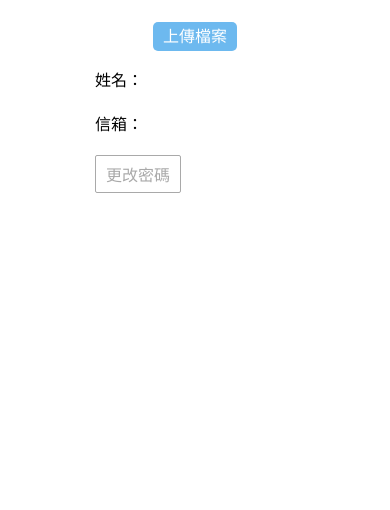
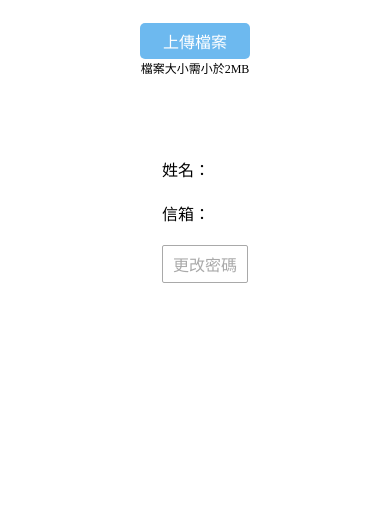
Before and after one commit to dauren0260/msgBoard, a PHP site: page /memberCenter.php in a window 390 px wide. Shown: the part 334-844 px from the top of the page. Run offline with PHP 8.4, Linux system fonts and the light colour scheme; the visitor is signed in with stand-in values (Sample User, id 1); data that the repository does not hold is empty; some libraries are stand-ins or nearby versions.

Commit message:
code review

```diff
--- a/api/deleteData.php
+++ b/api/deleteData.php
@@ -4,6 +4,7 @@ require_once("memberInfo.php");
 
 $resArray = array();
 if($_SERVER["REQUEST_METHOD"]=="POST" && !empty($_POST)){
+
 
         $sqlSelect = "SELECT commentNo, comment
                         FROM message
--- a/api/loginCheck.php
+++ b/api/loginCheck.php
@@ -12,6 +12,7 @@ $stmt = $dbLink->prepare($sql);
 $stmt->bind_param("s", $email);
 
 if($stmt->execute()){
+    // $id、$memEmail 沒有用到
     $stmt->bind_result($id ,$memEmail, $hashPassword);
     $stmt->fetch();
 
--- a/api/registerMember.php
+++ b/api/registerMember.php
@@ -7,6 +7,7 @@ $filterEmail = filter_var($email,FILTER_SANITIZE_EMAIL);
 if (filter_var($filterEmail,FILTER_VALIDATE_EMAIL)){
     $email = filter_var($filterEmail,FILTER_VALIDATE_EMAIL);
 } else {
+    // 調整
     $email = false;
 }
 
--- a/api/updateAvatar.php
+++ b/api/updateAvatar.php
@@ -16,6 +16,7 @@ switch ($_FILES["avatarImg"]["error"]) {
             mkdir($dir);
         }
 
+        // 兩個人上傳同個檔名的圖片，會覆蓋掉
         $from = $_FILES["avatarImg"]["tmp_name"];
         $avatarImg = $_FILES["avatarImg"]["name"];
         $to = "{$dir}/{$avatarImg}";
@@ -33,10 +34,6 @@ switch ($_FILES["avatarImg"]["error"]) {
         $msg["uploadStatus"] = "上傳的檔案過大，不得超過". ini_get("upload_max_filesize") . "<br/>";
         echo json_encode($msg);
         break;
-    // case UPLOAD_ERR_FROM_SIZE:
-    //     $msg["uploadStatus"] = "上傳的檔案過大，不得超過". $_POST["MAX_FILE_SIZE"] . "<br/>";
-    //     echo json_encode($msg);
-    //     break;
     case UPLOAD_ERR_PARTIAL:
         $msg["uploadStatus"] = "上傳檔案不完整";
         echo json_encode($msg);
--- a/assets/css/memberCenter.css
+++ b/assets/css/memberCenter.css
@@ -6,8 +6,6 @@
 .memberCenter .uploadArea .btnWarning{
     padding: 5px;
     font-size: 12px;
-    position: relative;
-    left: 90px;
 }
 
 .memberCenter .avatar img{
@@ -17,21 +15,34 @@
 
 .memberCenter .uploadArea img{
     width: 150px;
+    display: block;
 }
 
 .memberCenter .container{
-    width: 200px;
-    margin: 0 auto;
+    /* width: 200px;
+    margin: 0 auto; */
+    display: flex;
+    justify-content: center;
+    align-items: flex-start;
 }
 
 .memberCenter .container div{
-    margin: 20px 0 ;
+    margin: 20px;
 }
+
+.showChangePsw{
+    margin-left: 20px;
+}
+
 .showChangePsw.hide{
     display: none;
 }
 .changePsw{
     padding: 20px 0;
+}
+
+[type="password"],[type="text"]{
+    display: block;
 }
 
 .changePsw.hide{
@@ -40,9 +51,15 @@
 .changePsw input{
     margin: 10px 0;
 }
-
+.memberCenter .changePsw div{
+    margin: 0;
+}
 .hide{
     display: none;
+}
+
+.fileInputArea span{
+    font-size: 12px;
 }
 
 [for="fileTag"] {
@@ -51,6 +68,7 @@
     color: white;
     border-radius: 5px;
     cursor: pointer;
+    display: block;
 }
 
 #fileTag {
@@ -59,4 +77,22 @@
 
 .uploadArea{
     text-align: center;
+    border: 1px dotted;
+    padding: 20px;
 }
+
+.memberCenter .fa-regular{
+    position: relative;
+    left: 85%;
+    top: -29px;
+    color: #6DB9EF;
+    cursor: pointer;
+}
+
+@media screen and (max-width: 768px){
+    .memberCenter .container{
+        flex-direction: column;
+        align-items: center;
+    }
+
+}
--- a/assets/css/message.css
+++ b/assets/css/message.css
@@ -236,9 +236,14 @@ pre{
 }
 
 @media screen and (max-width: 768px){
+    .msgContainer .avatar{
+        text-align: justify;
+    }
+
 
     .textArea{
         width: 350px;
+        margin-top: 10px;
     }
 
     .msgContainer textarea {
--- a/header.php
+++ b/header.php
@@ -11,7 +11,7 @@ echo    "<div class='logo'>
 
 
 echo    "<script>
-            logOutBtn.addEventListener('click',logOut,false)
+            logOutBtn.addEventListener('click',logOut,false);
             function logOut(){
                 axios('api/logOut.php').then(()=> window.location='index.php')
             }
--- a/index.php
+++ b/index.php
@@ -41,7 +41,7 @@
         });
 
         window.onload = function(){
-            document.querySelector(".email").focus()
+            document.querySelector(".email").focus();
         }
     </script>
 </body>
--- a/memberCenter.php
+++ b/memberCenter.php
@@ -1,6 +1,6 @@
 <?php
 require_once("api/connectDB.php");
-require_once("api/memberInfo.php");
+require_once("api/memberInfo.php");  //相對路徑
 ?>
 
 <!DOCTYPE html>
@@ -9,6 +9,7 @@ require_once("api/memberInfo.php");
 <head>
     <meta charset="UTF-8">
     <meta name="viewport" content="width=device-width, initial-scale=1.0">
+    <script src="https://kit.fontawesome.com/d36fc6fed2.js" crossorigin="anonymous"></script>
     <script src="https://cdnjs.cloudflare.com/ajax/libs/axios/1.6.2/axios.min.js"
         integrity="sha512-b94Z6431JyXY14iSXwgzeZurHHRNkLt9d6bAHt7BZT38eqV+GyngIi/tVye4jBKPYQ2lBdRs0glww4fmpuLRwA=="
         crossorigin="anonymous" referrerpolicy="no-referrer"></script>
@@ -26,8 +27,8 @@ require_once("api/memberInfo.php");
             <img src="./assets/img/member/<?php echo $memAvatar?>" alt="avatar" id="showAvatar">
             <div class="fileInputArea">
                 <label for="fileTag">上傳檔案</label>
+                <span>檔案大小需小於2MB</span>
                 <input type="file" name="avatarImg" id="fileTag" />
-            </div>
             </div>
             <div class="uploadArea hide">
                 預覽圖片
@@ -37,14 +38,20 @@ require_once("api/memberInfo.php");
                     <button class="btn btnPrimary" id="uploadImg">上傳</button>
                 </div>
             </div>
+        </div>
+        <div class="infoArea">
             <div>姓名：<?php echo $memName?></div>
             <div>信箱：<?php echo $memEmail?></div>
             <button class="btn btnSecondary showChangePsw" id="showChangePsw">更改密碼</button>
             <div class="changePsw hide" id="changeArea">
-            請輸入舊密碼：<input type="password" name="oldPsw" id="oldPsw" required minlength="8" autocomplete="off"><br />
-            請輸入新密碼：<input type="password" name="newPsw" id="newPsw" required minlength="8" autocomplete="off">
+                請輸入舊密碼：<input type="password" name="oldPsw" id="oldPsw" required minlength="8" autocomplete="off"><i class="fa-regular fa-eye"></i>
+                <br />
+                請輸入新密碼：<input type="password" name="newPsw" id="newPsw" required minlength="8" autocomplete="off"><i class="fa-regular fa-eye"></i>
+                <div>
                     <button class="btn btnPrimary" id="sendBtn">送出</button>
                     <button class="btn btnSecondary" id="cancelBtn">取消</button>
+                </div>
+            </div>
         </div>
     </div>
 
@@ -52,7 +59,7 @@ require_once("api/memberInfo.php");
     <script>
     uploadImg.addEventListener("click",function(){
         let sendData = new FormData();
-        sendData.append("avatarImg",fileUploader.files[0])
+        sendData.append("avatarImg",fileUploader.files[0]);
 
         axios.post('api/updateAvatar.php', sendData)
         .then( (res) => {
@@ -73,16 +80,16 @@ require_once("api/memberInfo.php");
     cancelBtn.addEventListener("click", function() {
         changeArea.classList.toggle("hide");
         showChangePsw.classList.toggle("hide");
-    }, false)
+    }, false);
 
 
     sendBtn.addEventListener("click",function(){
             // 密碼8碼，且有英數字
-            let strReg =/^(?=.*[a-z])(?=.*[A-Z])(?=.*\d)[a-zA-Z\d]{8,}$/; //
+            let strReg =/^(?=.*[a-z])(?=.*[A-Z])(?=.*\d)[a-zA-Z\d]{8,}$/;
             let val = newPsw.value;
 
             if(!strReg.test(val)){
-                alert("密碼長度至少8碼，一個大寫字母，與其他英數字");
+                alert("密碼長度至少8碼，包含一個大寫字母，與其他英數字");
                 newPsw.value = '';
                 newPsw.focus();
 
@@ -111,6 +118,20 @@ require_once("api/memberInfo.php");
                 })
         }
     }, false)
+
+    let eyeIcons = document.querySelectorAll(".fa-regular");
+    for (let i = 0; i < eyeIcons.length; i++) {
+        eyeIcons[i].addEventListener("click",function(){
+            if(this.previousSibling.type == "password"){
+                this.previousSibling.type = "text";
+            }else{
+                this.previousSibling.type = "password";
+            }
+            this.classList.toggle("fa-eye");
+            this.classList.toggle("fa-eye-slash");
+
+        },false)
+    }
     </script>
 </body>
 
--- a/src/photoPreview.js
+++ b/src/photoPreview.js
@@ -14,14 +14,7 @@ const removeHandler = () => {
     window.URL.revokeObjectURL(urlResult)
 };
 
-/** 將 input 預設的 bytes 轉為 MB */
-const bytesToMegaBytes = (bytes, digits) => {
-    return digits ?
-        (bytes / (1024 * 1024)).toFixed(digits) :
-        bytes / (1024 * 1024);
-};
-
-/** 檢查是否為 100 MB 以下 */
+/** 檢查是否為 2 MB 以下 */
 const isSizeOk = (size) => {
     console.log(size);
     return (size<2) ? true: false;
@@ -53,23 +46,17 @@ const checkMediaIsOk = ({size,fileName}) => {
     };
 };
 
-const getFileExtension = (name) => {
-    const imgFileReg = /\.(jpe?g|png)$/i;
-    return imgFileReg.test(name) ? "img" : false;
-};
 
 const previewHandler = (file) => {
     const reader = new FileReader();
-    const fileExtension = getFileExtension(file.name);
 
-    if (fileExtension) {
+    if (isFileExtensionOk(file.name)) {
         // 把 file 變成 DataURL，轉換完畢就會叫用 load 事件
         reader.readAsDataURL(file);
     }
 
     // File 讀取完畢就會觸發 load 事件
     reader.addEventListener("load", (event) => {
-        // 檢查副檔名
 
         // 讀取到的file資料轉成的URL存在FileReader.result中
         const {result} = event.target;
@@ -86,8 +73,8 @@ fileUploader.addEventListener("change", (event) => {
     const [file] = event.target.files;
     const {size,name} = file;
 
-    // 將 bytes 轉成 MegaBytes
-    const mediaMegaBytes = bytesToMegaBytes(size, 2);
+    // 將 input 預設的 bytes 轉為 MB
+    const mediaMegaBytes = (size / (1024 * 1024)).toFixed(2);
 
     /** STEP 2: 檢查上傳的檔案是否符合規定 */
     const { isFileValid, errorMessage } = checkMediaIsOk({
--- a/update.php
+++ b/update.php
@@ -10,13 +10,13 @@ if(isset($_GET["search"])){
 }else{
     $searchText = "";
 }
-
+// join
 $sql = "SELECT  m.commentNo, m.comment, m.commentTime,
                 b.id, b.memName, b.memAvatar
         FROM message AS m
         LEFT JOIN member AS b
         ON (m.memberId = b.id)
-        WHERE m.commentNo = ?";
+        WHERE m.commentNo = ? ";
 
 $stmt = $dbLink->prepare($sql);
 $stmt->bind_param("i", $_GET["commentNo"]);
@@ -47,6 +47,7 @@ if($memberId != $id){
                     <div class="username"><?php echo $name; ?></div>
                 </div>
                 <textarea name="content" id="content" cols="80" rows="15"><?php echo $comment; ?></textarea>
+                <!-- 修改編號 -->
                 <input type="hidden" name="commentNo"  value="<?php echo $commentNo; ?>">
                 <input type="hidden" name="page"  value="<?php echo $_GET["page"]; ?>">
             </div>
```
Also changed, not shown: assets/css/signup.css (+8 -3 lines), message.php (+4 -5 lines), signup.php (+33 -18 lines), assets/img/member/1-teacher.png (added), readme.md (added). Lines whose indentation alone changed are shown as unchanged.
